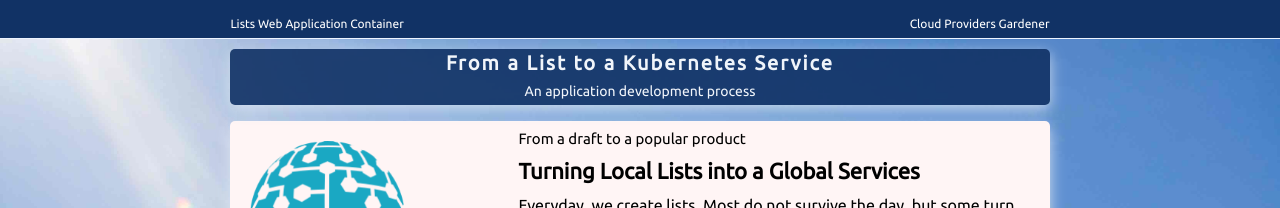
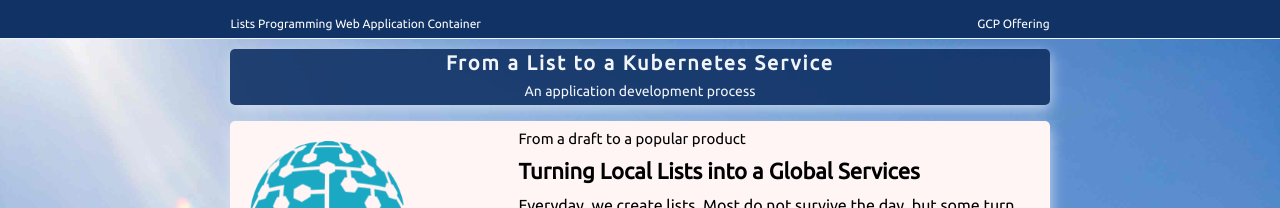
Before and after one commit to MaSe69/fromlisttok8, a Jekyll site: the page built from index.md, in a window 1280 px wide. Shown: the top 208 px of the page. Built offline with Jekyll 4.4.1, drawn with Linux system fonts in a browser that asks for light colours.

Commit message:
Changes to the header

```diff
--- a/_includes/public/20_header.html
+++ b/_includes/public/20_header.html
@@ -1,11 +1,12 @@
 <div class="header_container">
     <div class="header_left">
         <a class="nav_header" href="#">Lists</a>
+        <a class="nav_header" href="#">Programming</a>
         <a class="nav_header" href="#">Web Application</a>
         <a class="nav_header" href="#">Container</a>
     </div>
     <div class="header_right">
-        <a class="nav_header" href="#">Cloud Providers</a>
-        <a class="nav_header" href="register/">Gardener</a>
+        <a class="nav_header" href="register/">GCP</a>
+        <a class="nav_header" href="#">Offering</a>
     </div>
 </div>
```
